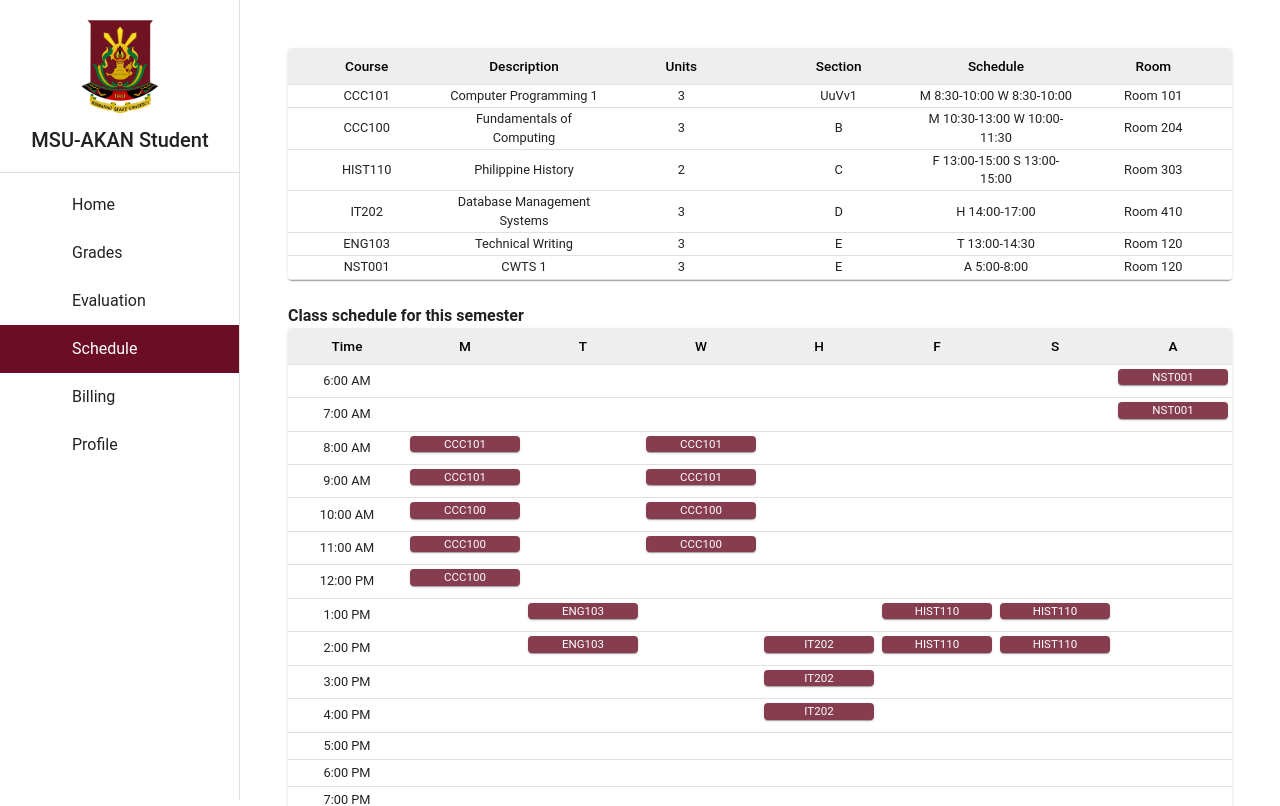
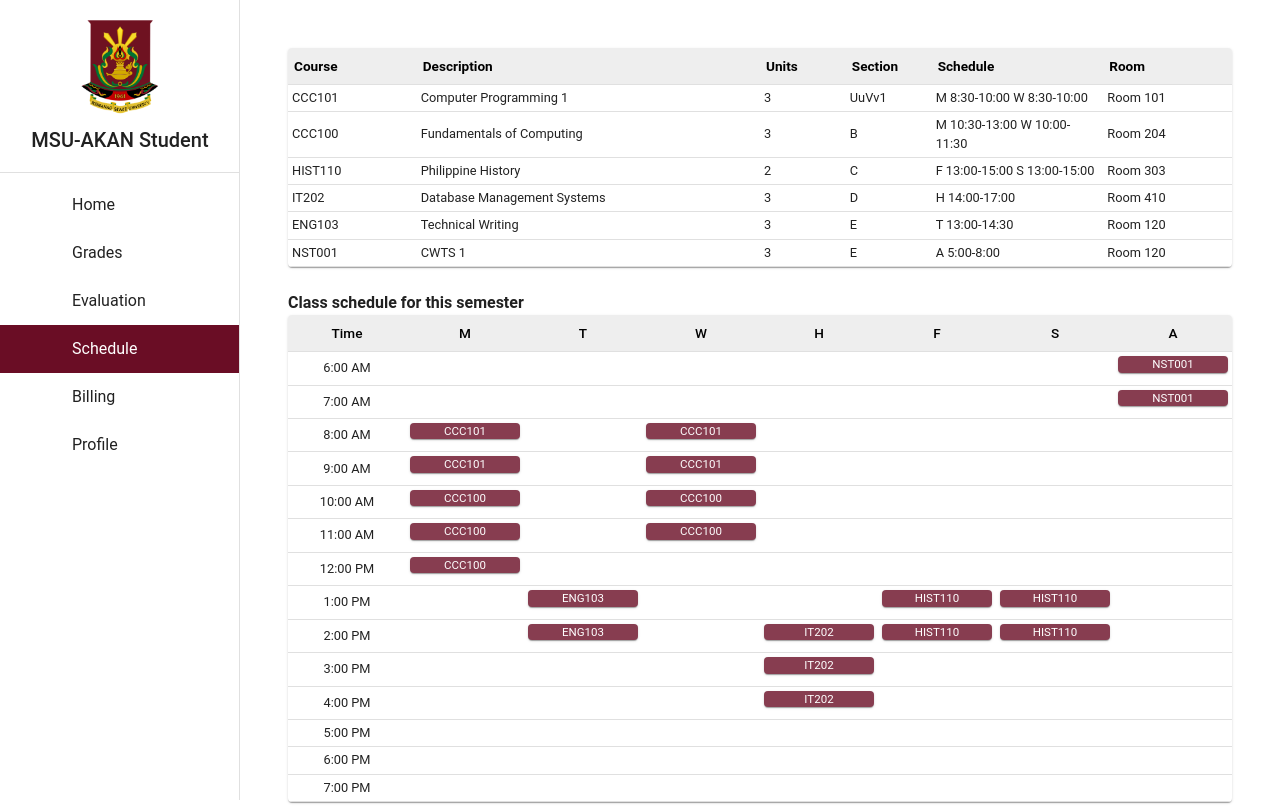
Before and after one commit to Jun4dG/akan-dev, a React (Vite) app: page /schedule in a window 1280 px wide. Shown: the top 806 px of the page. Built offline with nearby package versions, Linux system fonts and the light colour scheme; some icons are missing.

Commit message:
adjusted Schedule page

```diff
--- a/src/pages/Schedule.jsx
+++ b/src/pages/Schedule.jsx
@@ -23,8 +23,7 @@ export default function Schedule() {
     <Box
       sx={{
         p: { xs: 1, sm: 2, md: 3 },
-        bgcolor: "background.default",
-        minHeight: "100vh",
+        bgcolor: "background.default"
       }}
     >
       {/* Top Table: Schedule Information */}
@@ -38,13 +37,12 @@ export default function Schedule() {
             "& th": {
               bgcolor: "grey.200",
               color: "black",
-              textAlign: "center",
               padding: "6px",
+              fontWeight: "bold",
               fontSize: { xs: "0.7rem", sm: "0.85rem" },
             },
             "& td": {
-              textAlign: "center",
-              padding: "2px",
+              padding: "4px",
               fontSize: { xs: "0.65rem", sm: "0.8rem" },
               wordWrap: "break-word",
               maxWidth: { xs: 60, sm: 100 },
@@ -53,12 +51,12 @@ export default function Schedule() {
         >
           <TableHead>
             <TableRow>
-              <TableCell>Course</TableCell>
-              <TableCell>Description</TableCell>
-              <TableCell>Units</TableCell>
-              <TableCell>Section</TableCell>
-              <TableCell>Schedule</TableCell>
-              <TableCell>Room</TableCell>
+              <TableCell sx={{ width: "15%"}} >Course</TableCell>
+              <TableCell sx={{ width: "40%"}} >Description</TableCell>
+              <TableCell sx={{ width: "10%"}} >Units</TableCell>
+              <TableCell sx={{ width: "10%"}} >Section</TableCell>
+              <TableCell sx={{ width: "20%"}} >Schedule</TableCell>
+              <TableCell sx={{ width: "15%"}} >Room</TableCell>
             </TableRow>
           </TableHead>
           <TableBody>
```
